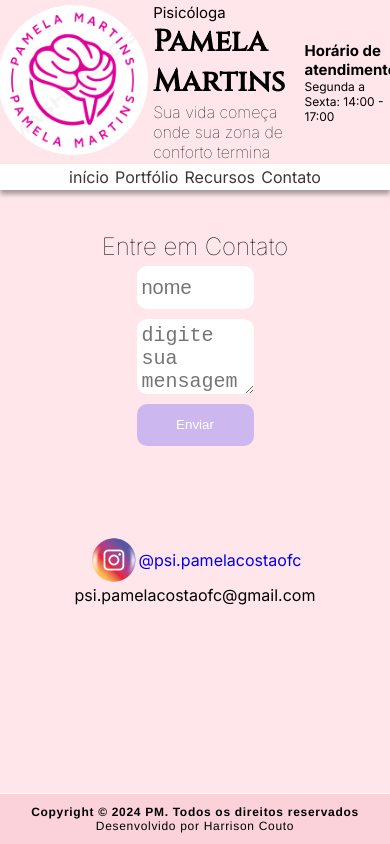
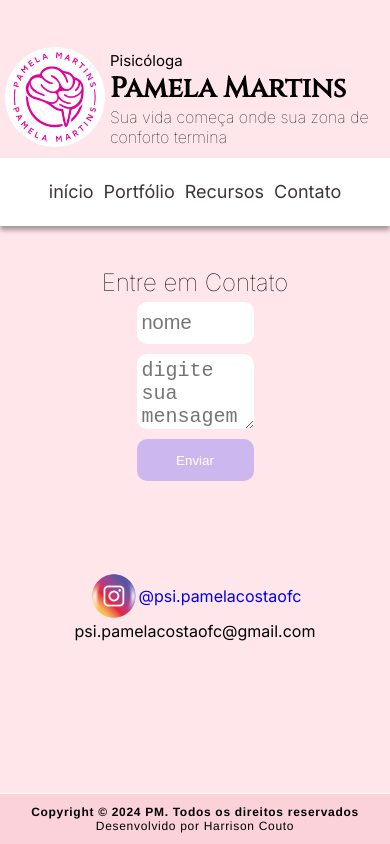
Before and after one commit to HarrisonSilva/portfolio-pamela-martins, a Next.js app: page /contato in a window 390 px wide. Built offline with nearby package versions, Linux system fonts and the light colour scheme; a web font is replaced by a local one.

Commit message:
adicionando reponsividade no header

```diff
--- a/src/app/globals.css
+++ b/src/app/globals.css
@@ -7,3 +7,7 @@
 body {
   background-color: #FFE6EB;
 }
+
+body, html {
+  overflow-x: hidden!important;
+}
--- a/src/styles/header.module.css
+++ b/src/styles/header.module.css
@@ -82,3 +82,30 @@
 .timeContainer p {
    font-size:  12px;
 }
+
+@media (max-width: 775px) {
+    .containerLogo {
+        margin-top: 5vh;
+    }
+    .containerLogo img {
+        width: 100px;
+        height: 100px;
+    }
+
+    .name {
+        font-size: 28px;
+    }
+    .timeContainer h4, .timeContainer p{
+        display: none;
+    }
+     .containerNaviBar {
+        height: 8vh;
+        margin-top: 2px;
+     }
+     .containerNaviBar li {
+        font-size: 18px;
+        margin: 5px;
+     }
+
+
+}
```
Also changed, not shown: 1 other file (tests, documents, lock files or other folders).
